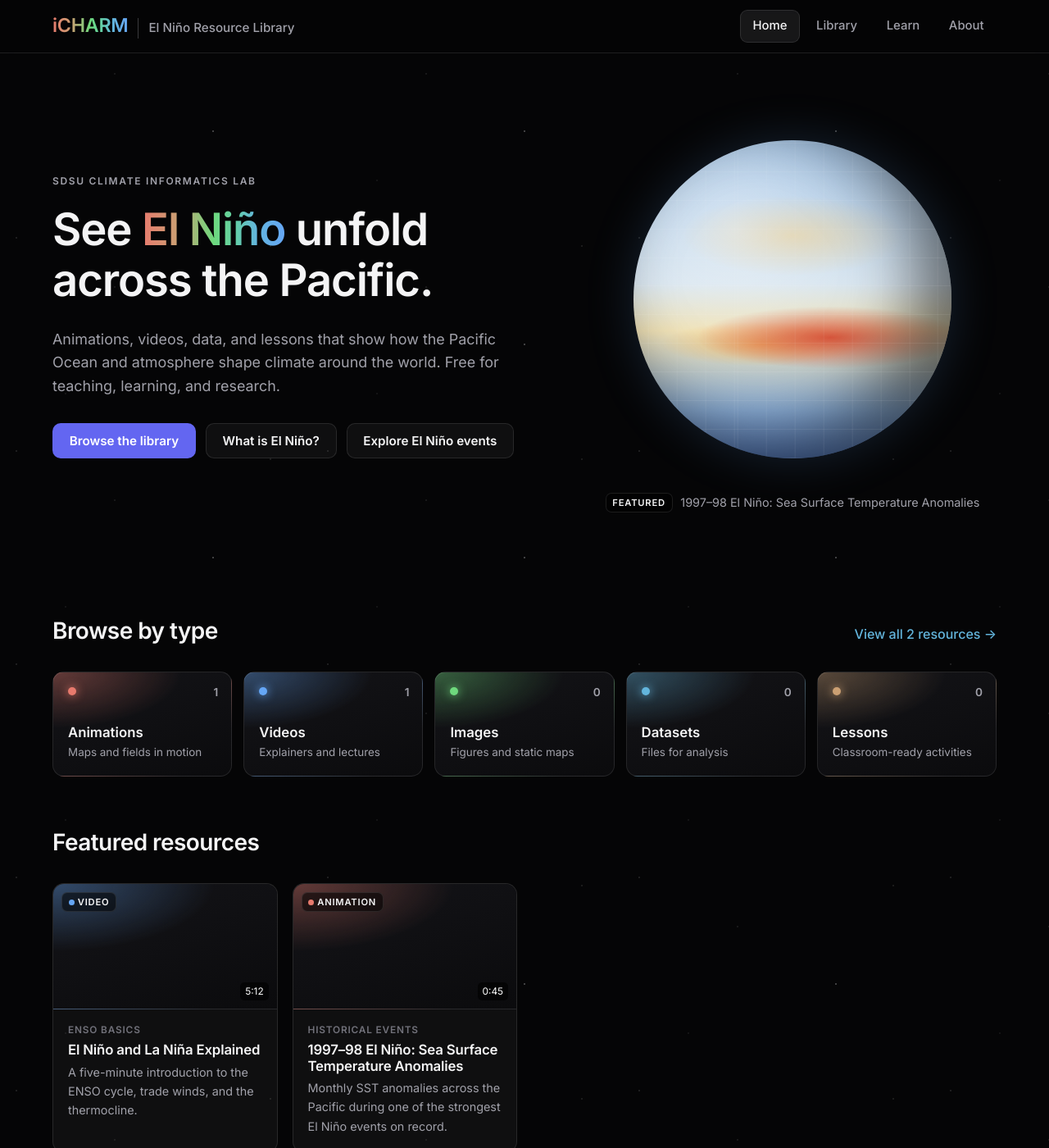
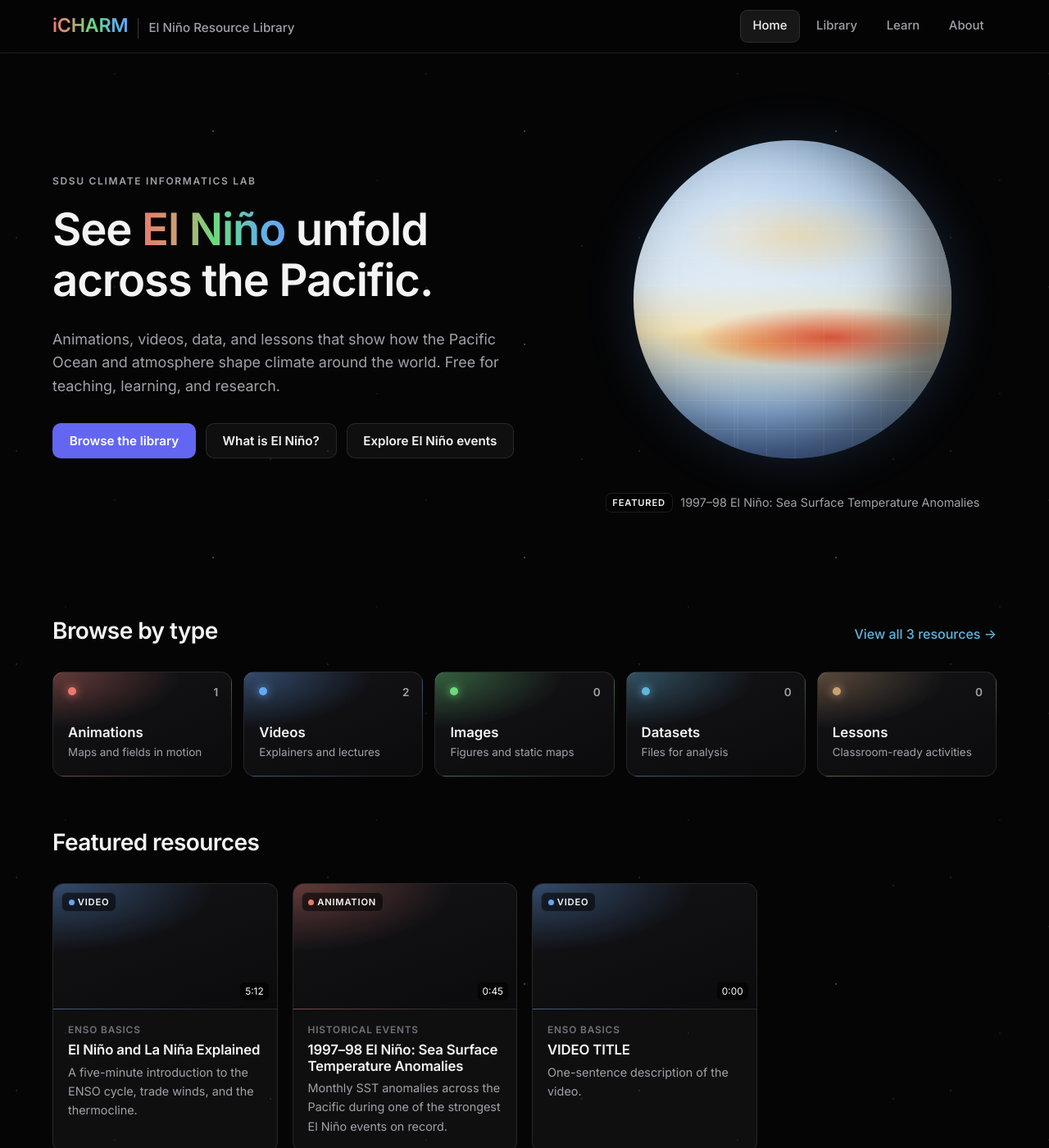
Before and after one commit to WaverleyMoody/El_Nino_SDSU, a Jekyll site: the page built from index.html, in a window 1280 px wide and 1400 px high. Shown: the whole window at 82% size. Built offline with Jekyll 4.4.1, drawn with Linux system fonts in a browser that asks for light colours.

Commit message:
Refactor YouTube resource metadata format
Updated YouTube resource metadata and removed old HTML structure.

```diff
--- a/_resources/youtube-p6AdLhFutNU.md
+++ b/_resources/youtube-p6AdLhFutNU.md
@@ -1,16 +1,14 @@
-{% assign r = include.resource %}
-<a class="card" href="{{ r.url | relative_url }}"
-   data-type="{{ r.type }}" data-topic="{{ r.topic }}" data-audience="{{ r.audience | join: '|' }}"
-   data-search="{{ r.title | downcase }} {{ r.summary | downcase }}">
-  <div class="thumb thumb--{{ r.type | downcase }}">
-    {% if r.thumbnail %}<img src="{{ r.thumbnail | relative_url }}" alt="" loading="lazy">
-    {% elsif r.youtube_id %}<img src="https://i.ytimg.com/vi/{{ r.youtube_id }}/hqdefault.jpg" alt="" loading="lazy">{% endif %}
-    <span class="badge">{{ r.type }}</span>
-    {% if r.duration %}<span class="duration">{{ r.duration }}</span>{% endif %}
-  </div>
-  <div class="card-body">
-    <p class="card-topic">{{ r.topic }}</p>
-    <h3>{{ r.title }}</h3>
-    <p class="card-summary">{{ r.summary }}</p>
-  </div>
-</a>
+---
+title: "VIDEO TITLE"            # replace with the YouTube title
+type: Video
+topic: ENSO Basics              # one of: ENSO Basics, Ocean, Atmosphere, Impacts, Forecasting, Historical Events
+audience: [General Public, Students]
+summary: "One-sentence description of the video."
+duration: "0:00"                # replace with the video length
+featured: true
+youtube_id: "p6AdLhFutNU"
+created_by: "CHANNEL NAME"      # the YouTube channel that made the video
+citation: "CHANNEL NAME (YEAR). VIDEO TITLE [Video]. YouTube. https://youtu.be/p6AdLhFutNU"
+---
+
+Describe what the video covers and how it can be used in teaching or self-study.
```
